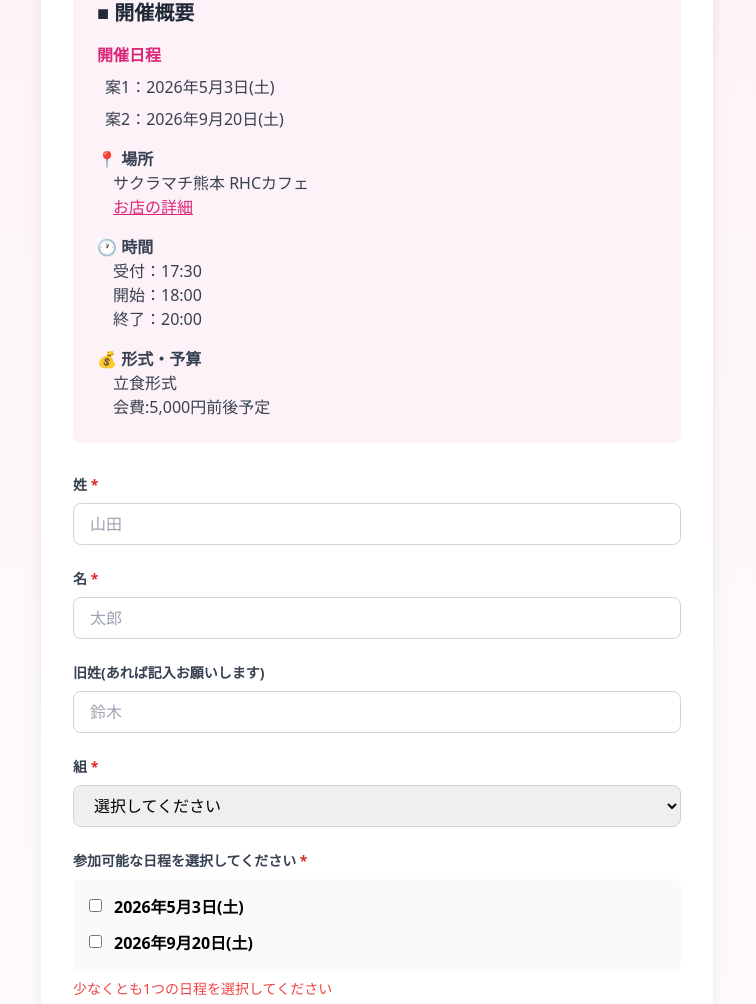
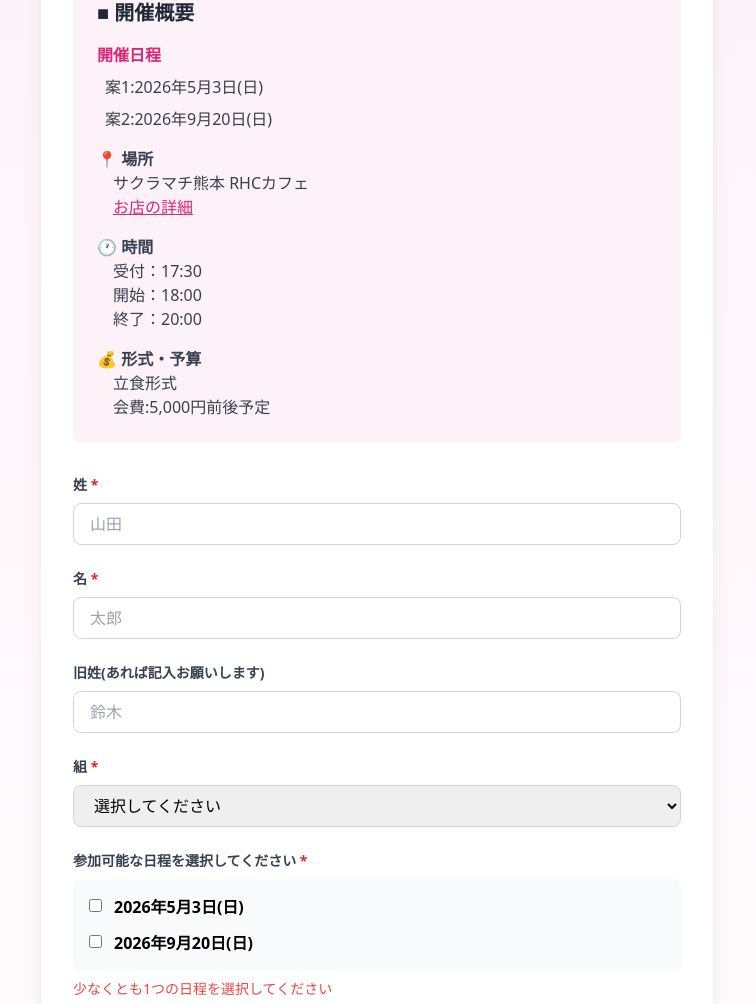
Before and after one commit to Hapiemon/dosokai, a Next.js app: page / in a window 1280 px wide. Shown: the part 306-1310 px from the top of the page, without its empty margins (263-1019 px from the left). Built offline with nearby package versions, Linux system fonts and the light colour scheme.

Commit message:
開催日程の曜日を土曜日から日曜日に変更

```diff
--- a/app/page.tsx
+++ b/app/page.tsx
@@ -139,10 +139,10 @@ export default function Home() {
               <div className="space-y-2">
                 <p className="font-semibold text-pink-600 mb-2">開催日程</p>
                 <label className="flex items-center ml-2">
-                  <span className="text-base">案1：2026年5月3日(土)</span>
+                  <span className="text-base">案1:2026年5月3日(日)</span>
                 </label>
                 <label className="flex items-center ml-2">
-                  <span className="text-base">案2：2026年9月20日(土)</span>
+                  <span className="text-base">案2:2026年9月20日(日)</span>
                 </label>
               </div>
               <div>
@@ -254,7 +254,7 @@ export default function Home() {
                     className="mr-3 mt-1 text-pink-600 focus:ring-pink-500"
                   />
                   <div>
-                    <span className="font-semibold">2026年5月3日(土)</span>
+                    <span className="font-semibold">2026年5月3日(日)</span>
                   </div>
                 </label>
                 <label className="flex items-start">
@@ -278,7 +278,7 @@ export default function Home() {
                     className="mr-3 mt-1 text-pink-600 focus:ring-pink-500"
                   />
                   <div>
-                    <span className="font-semibold">2026年9月20日(土)</span>
+                    <span className="font-semibold">2026年9月20日(日)</span>
                   </div>
                 </label>
               </div>
```
